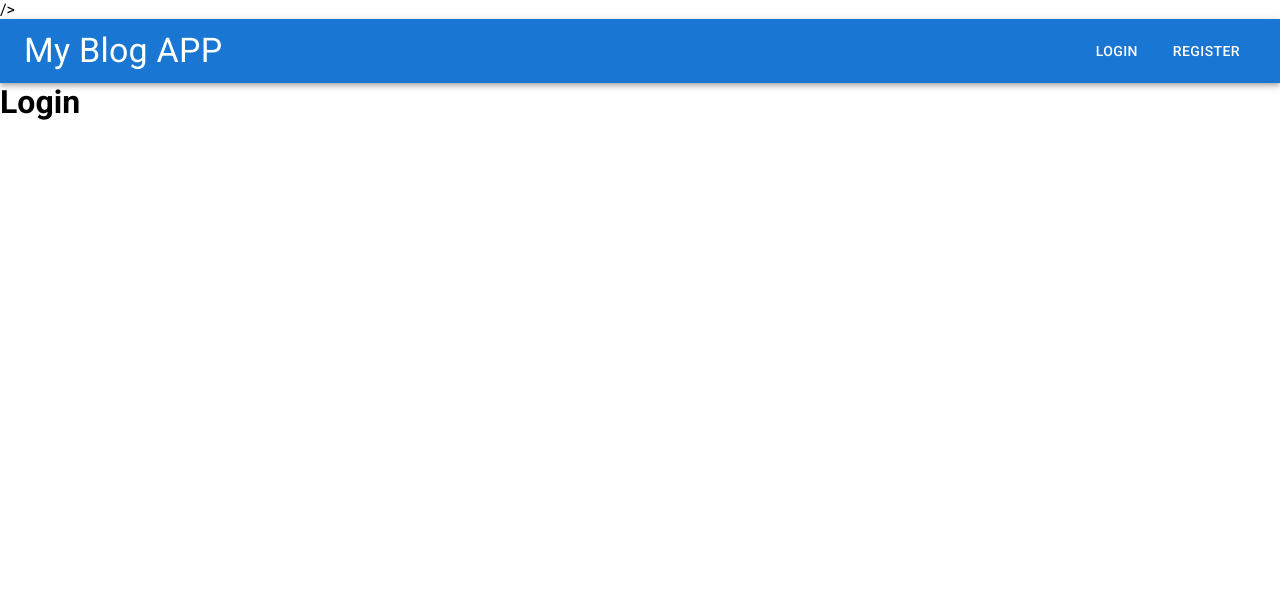
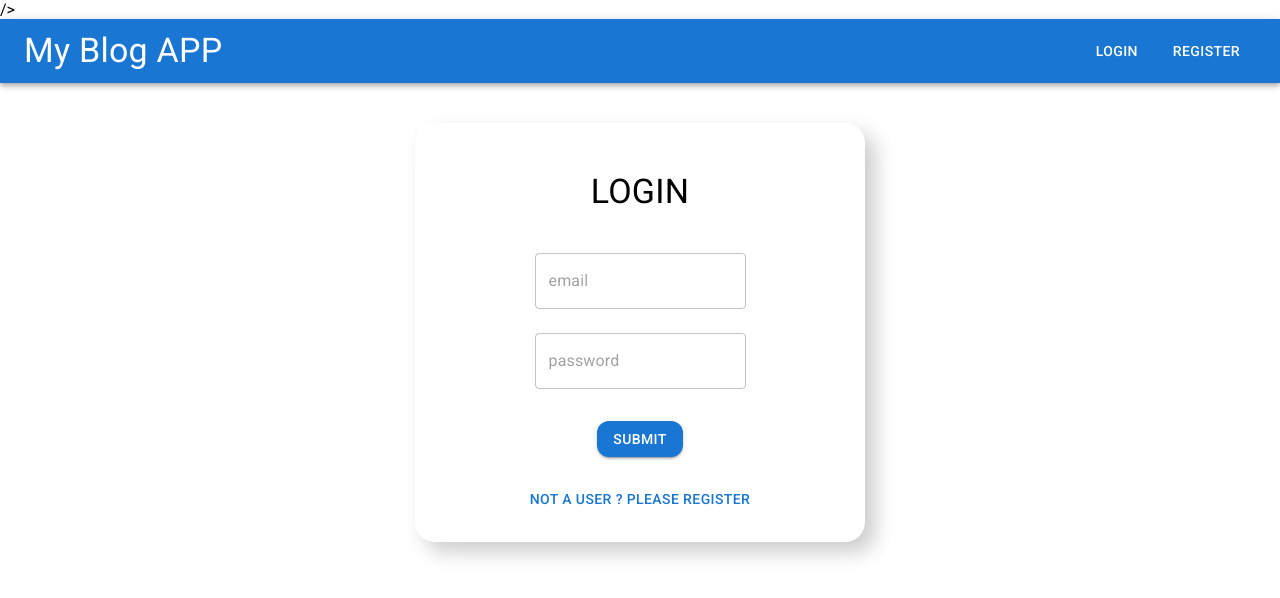
Before and after one commit to HanenBenYounes/Blog_MERN_app, a React (Create React App) app in the folder client/: page /login in a window 1280 px wide. Shown: the top 598 px of the page. Built offline with nearby package versions, Linux system fonts and the light colour scheme.

Commit message:
adding login page

```diff
--- a/client/src/pages/Login.js
+++ b/client/src/pages/Login.js
@@ -1,11 +1,97 @@
-import React from 'react'
-import {Box, Typography, TextField, Button}from "@mui/material"
+import React, {useState} from 'react'
+import { useNavigate } from 'react-router-dom'
+import {Box, Typography, TextField, Button}from "@mui/material";
+import  axios from "axios"
+
 const Login = () => {
+  const navigate = useNavigate();
+    //state
+    const [inputs, setInputs] = useState({
+
+        email:'',
+        password:''
+    });
+    //handle input change
+    const handleChange = (e) =>{
+      setInputs((prevState)=>({
+        ...prevState,
+        [e.target.name]:e.target.value,
+
+
+
+      }));
+    };
+    //form handle
+    const handleSubmit = async (e) =>{
+      e.preventDefault();
+      try{
+       const {data} = await axios.post('/api/v1/user/login', {username:inputs.name, email:inputs.email, password:inputs.password});
+        if(data.success){
+          alert("User login Successfully");
+          navigate("/login");
+
+        }
+
+      }catch (error){
+        console.log (error)
+
+      }
+
+      };
   return (
-    <div>
-      <h1>Login</h1>
-    </div>
+    <>
+    <form onSubmit={handleSubmit}>
+      <Box
+      maxWidth={450}
+      display="flex"
+      flexDirection={"column"}
+      alignItems="center"
+      justifyContent={"center"}
+      margin="auto"
+      marginTop={5}
+      boxShadow="10px 10px 20px #ccc"
+      padding={3}
+      borderRadius={5}
+    >
+        <Typography variant="h4"
+        sx={{textTransform:"uppercase"}}
+        padding={3}
+        textAlign="center">Login</Typography>
+
+        <TextField
+        placeholder='email'
+        value={inputs.email}
+        name='email'
+        margin="normal"
+        type={"email"}
+        required
+        onChange={handleChange}/>
+        <TextField
+        placeholder='password'
+        value={inputs.password}
+        name='password'
+        margin="normal"
+        type={"password"}
+        required
+        onChange={handleChange}/>
+        <Button
+         type="submit"
+         sx={{borderRadius:3,
+         marginTop:3}}
+         variant="contained"
+         color="primary">Submit</Button>
+        <Button
+        onClick={()=>navigate('/register')}
+         type="submit"
+         sx={{borderRadius:3,
+         marginTop:3}}
+         >Not a user ? Please Register</Button>
+
+    </Box>
+    </form>
+    </>
   )
+
 }
 
 export default Login
--- a/client/src/pages/Register.js
+++ b/client/src/pages/Register.js
@@ -1,12 +1,11 @@
 import React, {useState} from 'react'
 import { useNavigate } from 'react-router-dom'
-import {Box, Typography, TextField, Button}from "@mui/material"
-import e from 'cors';
+import {Box, Typography, TextField, Button}from "@mui/material";
 import  axios from "axios"
 const Register = () => {
     const navigate = useNavigate();
     //state
-    const [inputs, setInputs]=useState({
+    const [inputs, setInputs] = useState({
         name:'',
         email:'',
         password:''
--- a/package.json
+++ b/package.json
@@ -4,10 +4,10 @@
   "description": "",
   "main": "index.js",
   "scripts": {
-    "start": "nodemon index.js",
-    "test": "echo \"Error: no test specified\" && exit 1",
+    "start": "node index.js",
+    "server":"nodemon index.js",
     "client":"npm start --prefix ./client",
-    "dev": "concurrently \"npm index.js\" \"npm run client\""
+    "dev": "concurrently \"npm run server\" \"npm run client\""
   },
   "author": "",
   "license": "ISC",
```
Also changed, not shown: 1 other file (tests, documents, lock files or other folders).
